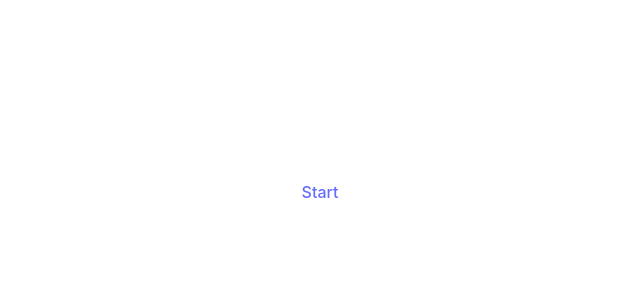
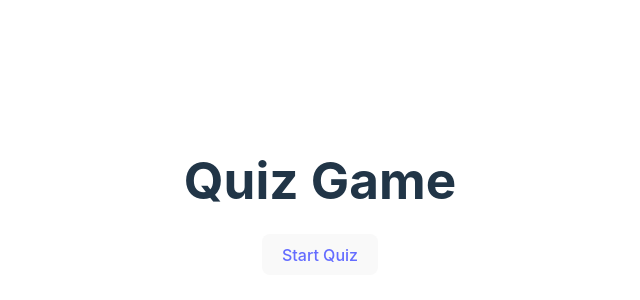
Before and after one commit to rflw/quiz-app-vue, a Vue app: page / in a window 1280 px wide. Shown: the part 208-508 px from the top of the page, without its empty margins (320-960 px from the left). Built offline with nearby package versions, Linux system fonts and the light colour scheme.

Commit message:
add transitions

```diff
--- a/src/components/Question.vue
+++ b/src/components/Question.vue
@@ -37,6 +37,7 @@ function isCorrectAnswer(currentAnswer: string): boolean {
 </script>
 
 <template>
+  <Transition name="fade" appear mode="out-in" :key="currentQuestion">
     <div v-if="currentQuestion" class="question-container">
       <p class="question" v-html="currentQuestion.question" />
       <button
@@ -49,4 +50,5 @@ function isCorrectAnswer(currentAnswer: string): boolean {
         @click="onAnswerClick(answer)"
       />
     </div>
+  </Transition>
 </template>
--- a/src/layouts/DefaultLayout.vue
+++ b/src/layouts/DefaultLayout.vue
@@ -38,10 +38,13 @@ function setCurrentState(state: LOADING_STATE): void {
 </script>
 
 <template>
-  <LoadingIndicator v-if="showLoadingIndicator" />
-  <ErrorMessage v-else-if="isLoadingError" />
-
-  <div v-else class="default-layout">
-    <RouterView />
+  <div>
+    <router-view v-slot="{ Component }">
+      <transition name="fade" mode="out-in">
+        <LoadingIndicator v-if="showLoadingIndicator" />
+        <ErrorMessage v-else-if="isLoadingError" />
+        <component v-else :is="Component" />
+      </transition>
+    </router-view>
   </div>
 </template>
--- a/src/router/routes.ts
+++ b/src/router/routes.ts
@@ -17,11 +17,11 @@ export const routes: RouteRecordRaw[] = [
     // TODO: add redirect to QUESTIONS if quiz is currently in progress
   },
   {
-    path: '/questions/:id',
+    path: '/questions',
     component: () => import('@/layouts/DefaultLayout.vue'),
     children: [
       {
-        path: '',
+        path: ':id',
         name: routeNames.QUESTIONS,
         component: () => import('@/views/Questions.vue'), // TODO: change component name
         props: (route: RouteRecordInfo) => ({ questionIndex: parseInt(route.params.id as string) }), // TODO: add error handle if value is NaN
--- a/src/style.css
+++ b/src/style.css
@@ -90,7 +90,18 @@ button,
   a:hover {
     color: #747bff;
   }
-  button {
+  button,
+  .button {
     background-color: #f9f9f9;
   }
 }
+
+.fade-enter-active,
+.fade-leave-active {
+  transition: opacity 0.5s ease;
+}
+
+.fade-enter-from,
+.fade-leave-to {
+  opacity: 0;
+}
--- a/src/views/Home.vue
+++ b/src/views/Home.vue
@@ -10,5 +10,8 @@ const startRoute = {
 </script>
 
 <template>
-  <RouterLink :to="startRoute">Start</RouterLink>
+  <div>
+    <h1 class="title">Quiz Game</h1>
+    <RouterLink class="button" :to="startRoute">Start Quiz</RouterLink>
+  </div>
 </template>
--- a/src/views/Questions.vue
+++ b/src/views/Questions.vue
@@ -19,9 +19,13 @@ watch(
 </script>
 
 <template>
-  <QuestionsProgress />
-  <Question />
-  <QuestionNavigation />
+  <Transition name="fade" mode="out-in">
+    <div class="question-view">
+      <QuestionsProgress />
+      <Question />
+      <QuestionNavigation />
+    </div>
+  </Transition>
 </template>
 
 <style scoped>
--- a/src/views/Results.vue
+++ b/src/views/Results.vue
@@ -22,6 +22,7 @@ const chartData: Ref<ChartData<'pie'>> = ref({
 </script>
 
 <template>
+  <div class="results-view">
     <h1>Results</h1>
 
     <p class="total-score-ratio">
@@ -33,4 +34,5 @@ const chartData: Ref<ChartData<'pie'>> = ref({
         Chart couldn't be loaded.
       </PieChart>
     </div>
+  </div>
 </template>
```
Lines whose indentation alone changed are shown as unchanged.
